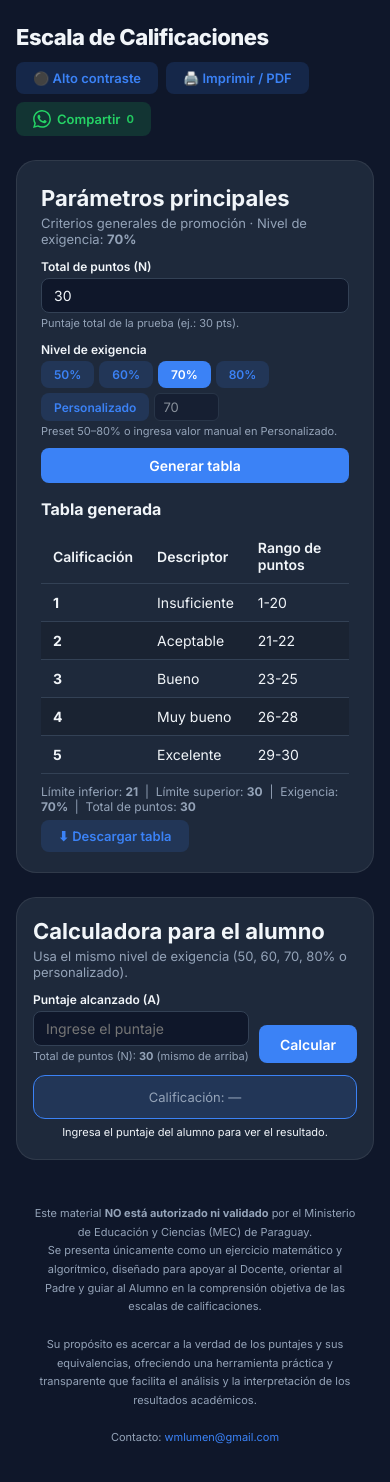
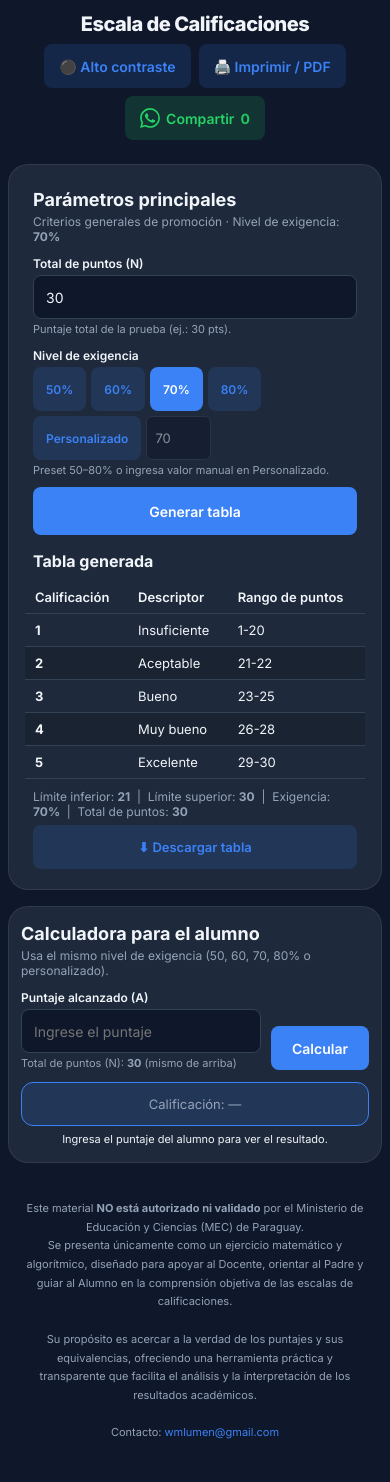
Before and after one commit to wmlumen/Calificaciones.py, a website: page index.html in a window 390 px wide. Drawn offline with Linux system fonts and the light colour scheme.

Commit message:
feat: full mobile responsiveness - touch targets, font sizes, WhatsApp direct link, better table scrolling

```diff
--- a/index.html
+++ b/index.html
@@ -235,8 +235,49 @@ tr:nth-child(even) td { background: var(--table-row-alt); }
     #btn-contraste { display: none; }
 }
 @media (max-width: 600px) {
-    .card { padding: 20px 16px; }
-    .top-bar h1 { font-size: 22px; }
+    body { padding: 12px 8px; }
+    .card { padding: 16px 12px; margin-bottom: 16px; }
+    .card-title { font-size: 18px; }
+    .card-sub { font-size: 12px; }
+    .top-bar { flex-direction: column; align-items: stretch; gap: 8px; }
+    .top-bar h1 { font-size: 20px; text-align: center; }
+    .top-actions { justify-content: center; }
+    .top-actions .btn,
+    .top-actions .btn-whatsapp { padding: 10px 14px; font-size: 14px; min-height: 44px; }
+    input[type="number"] { font-size: 16px; padding: 12px 14px; min-height: 44px; }
+    #exigencia-opts .btn { padding: 10px 12px; font-size: 14px; min-height: 44px; }
+    #exigencia-valor { width: 80px; padding: 10px 8px; font-size: 16px; min-height: 44px; }
+    #btn-generar { padding: 12px; font-size: 16px; min-height: 48px; }
+    #btn-calcular { padding: 12px 20px; font-size: 16px; min-height: 44px; }
+    #calc-puntaje { font-size: 16px; padding: 12px 14px; min-height: 44px; }
+    .result-box { font-size: 16px; padding: 14px; min-height: 48px; }
+    .result-box .nota { font-size: 26px; }
+    .form-group label { font-size: 14px; }
+    .form-group .help { font-size: 12px; }
+    #tabla-contenido { margin: 0 -8px; }
+    #tabla-contenido table { font-size: 13px; min-width: 320px; }
+    #tabla-contenido th,
+    #tabla-contenido td { padding: 8px 10px; }
+    #tabla-meta { font-size: 11px; flex-direction: column; align-items: stretch; gap: 8px; }
+    #tabla-meta button { width: 100%; padding: 10px; min-height: 44px; }
+    #modal-contacto > div { padding: 20px; margin: 10px; max-width: 100%; border-radius: 16px; }
+    #modal-contacto input,
+    #modal-contacto textarea { font-size: 16px; padding: 12px 14px; min-height: 44px; }
+    #modal-contacto button[type="submit"] { padding: 14px; font-size: 16px; min-height: 48px; }
+    .footer, .container > div:last-child { font-size: 12px; padding: 16px 8px; line-height: 1.5; }
+
+    /* WhatsApp button mobile */
+    .btn-whatsapp svg { width: 20px; height: 20px; }
+    .share-counter .num { font-size: 14px; }
+
+    /* Fix modal close button touch */
+    #modal-contacto button[onclick*="cerrar"] { width: 44px; height: 44px; font-size: 28px; }
+}
+
+@media (min-width: 601px) and (max-width: 900px) {
+    .card { padding: 24px 20px; }
+    .top-bar h1 { font-size: 24px; }
+    input[type="number"] { font-size: 15px; }
 }
 </style>
 </head>
@@ -267,7 +308,7 @@ tr:nth-child(even) td { background: var(--table-row-alt); }
         <div style="display:flex;gap:12px;flex-wrap:wrap;margin-bottom:10px;">
             <div style="flex:1;min-width:130px;">
                 <label style="display:block;font-size:12px;font-weight:600;margin-bottom:4px;color:var(--text);">Total de puntos (N)</label>
-                <input type="number" id="total-puntos" value="30" min="1" max="1000" style="padding:8px 12px;font-size:14px;">
+                <input type="number" id="total-puntos" value="30" min="1" max="1000" inputmode="numeric" autocomplete="off" style="padding:8px 12px;font-size:14px;">
                 <div style="font-size:11px;color:var(--muted);margin-top:3px;">Puntaje total de la prueba (ej.: 30 pts).</div>
             </div>
             <div style="flex:2;min-width:200px;">
@@ -694,13 +735,21 @@ function trackShare() {
 }
 
 document.getElementById('btn-whatsapp').addEventListener('click', function () {
-    const url = encodeURIComponent(window.location.href);
     const texto = encodeURIComponent(
         '📊 Escala de Calificaciones\n\n' +
         'Generá tus escalas de calificaciones y calculá notas fácilmente.\n\n' +
         '🔗 ' + window.location.href
     );
-    window.open(`https://wa.me/?text=${texto}`, '_blank', 'width=700,height=600');
+    const waUrl = `https://wa.me/?text=${texto}`;
+
+    // Mobile: navegación directa (evita popup blocker)
+    // Desktop: popup centrado
+    const isMobile = /Mobi|Android|iPhone|iPad|iPod|BlackBerry|IEMobile|Opera Mini/i.test(navigator.userAgent);
+    if (isMobile) {
+        window.location.href = waUrl;
+    } else {
+        window.open(waUrl, '_blank', 'width=700,height=600');
+    }
 
     // Incrementar contador local
     setShareCount(getShareCount() + 1);
```
